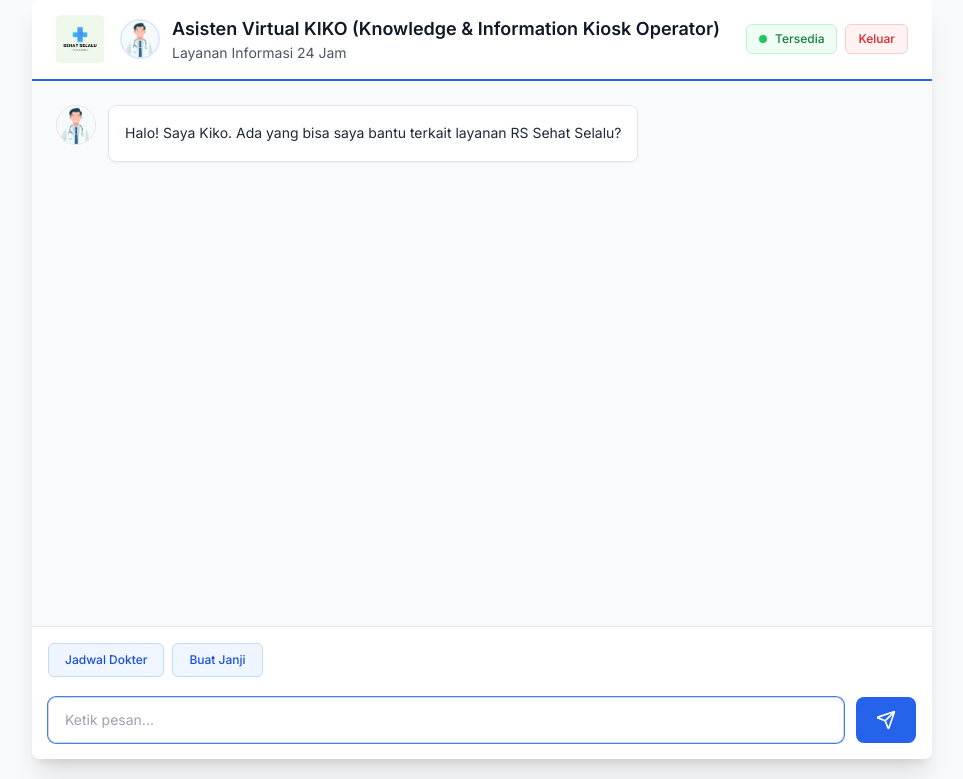
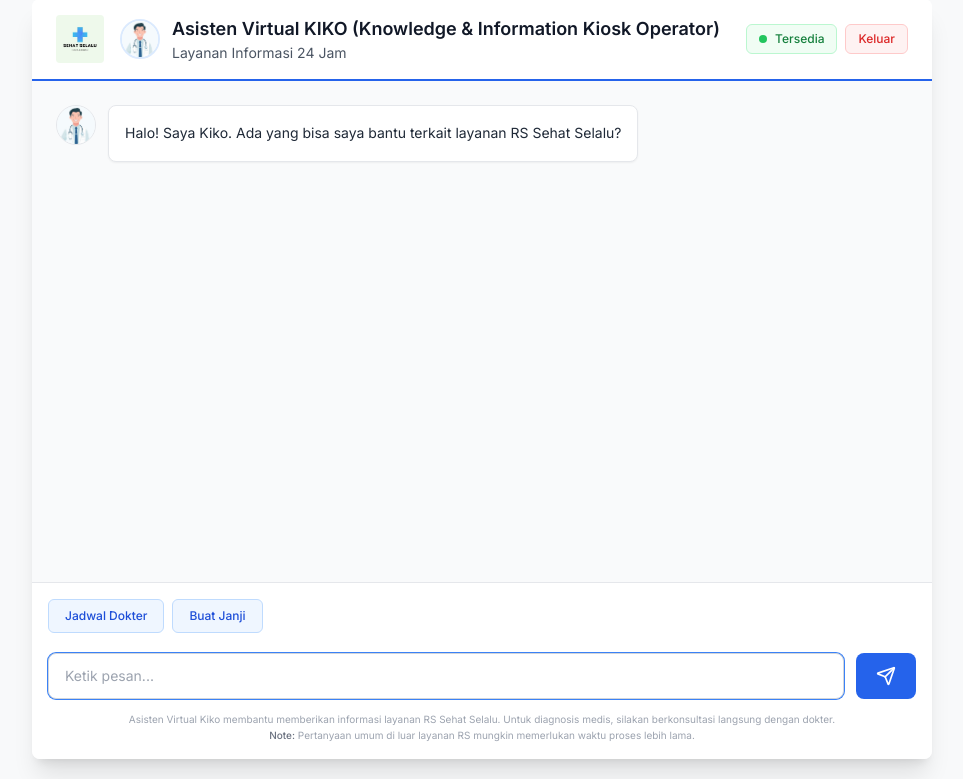
Before and after one commit to dhafamarcelio/chatbot-hospital-indonesia, a Flask app: template templates/index.html in a window 1280 px wide. Shown: the part 21-800 px from the top of the page, without its empty margins (158-1121 px from the left). Run offline with Flask 3, Linux system fonts and the light colour scheme; the template is opened without the code that fills it, so the values that code supplies are empty; some libraries are stand-ins or nearby versions.

```diff
--- a/templates/index.html
+++ b/templates/index.html
@@ -62,12 +62,18 @@
                 <button class="quick-btn px-4 py-2 text-xs font-medium bg-blue-50 text-blue-700 rounded-md border border-blue-200 whitespace-nowrap" data-msg="Jadwal Dokter">Jadwal Dokter</button>
                 <button class="quick-btn px-4 py-2 text-xs font-medium bg-blue-50 text-blue-700 rounded-md border border-blue-200 whitespace-nowrap" data-msg="Buat Janji Temu">Buat Janji</button>
             </div>
-            <div class="flex gap-3">
+
+            <div class="flex gap-3 mb-3">
                 <input id="user-input" type="text" placeholder="Ketik pesan..." class="flex-1 px-4 py-3 text-sm border border-gray-300 rounded-lg focus:outline-none focus:ring-1 focus:ring-blue-500 bg-white"/>
-                <button id="send-button" class="px-5 py-3 bg-blue-600 hover:bg-blue-700 text-white rounded-lg flex items-center justify-center">
+                <button id="send-button" class="px-5 py-3 bg-blue-600 hover:bg-blue-700 text-white rounded-lg flex items-center justify-center transition-colors">
                     <i data-lucide="send" class="w-5 h-5"></i>
                 </button>
             </div>
+
+            <p class="text-[10px] text-gray-400 text-center leading-relaxed">
+                Asisten Virtual Kiko membantu memberikan informasi layanan RS Sehat Selalu. Untuk diagnosis medis, silakan berkonsultasi langsung dengan dokter. <br>
+                <span class="font-medium text-gray-500">Note:</span> Pertanyaan umum di luar layanan RS mungkin memerlukan waktu proses lebih lama.
+            </p>
         </div>
     </div>
 
```
